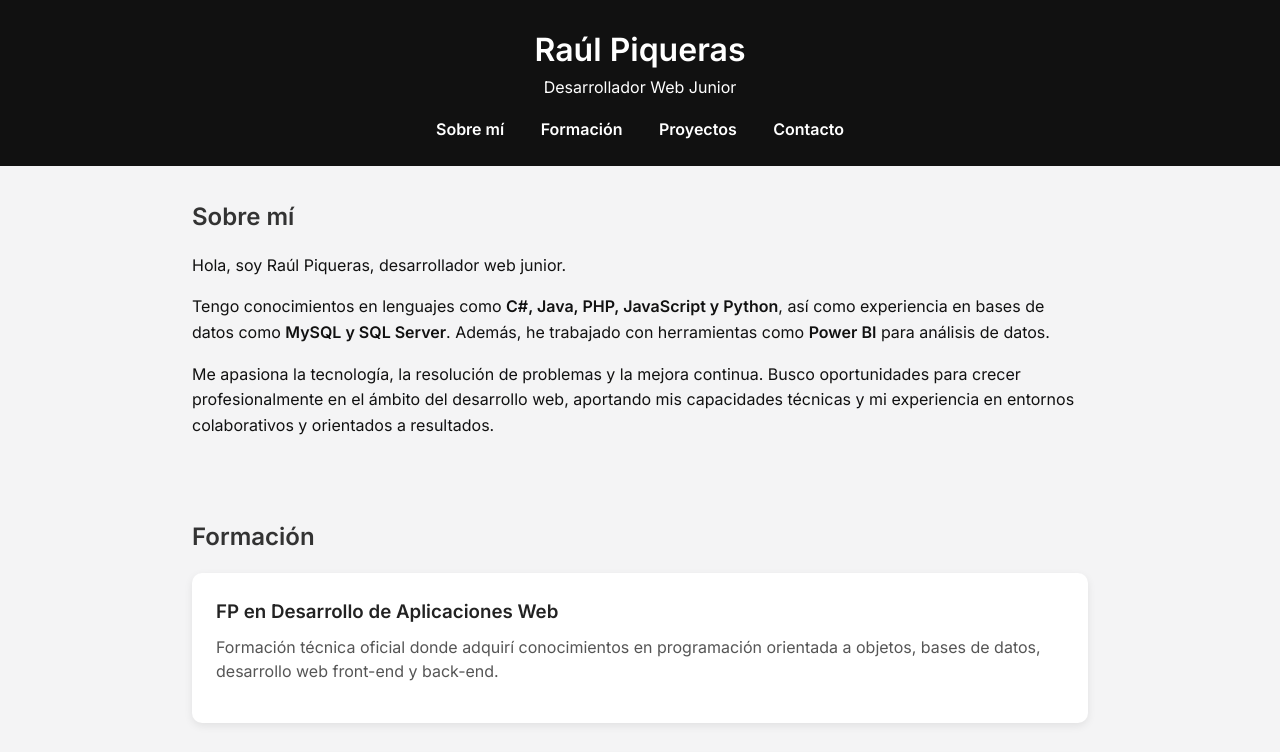
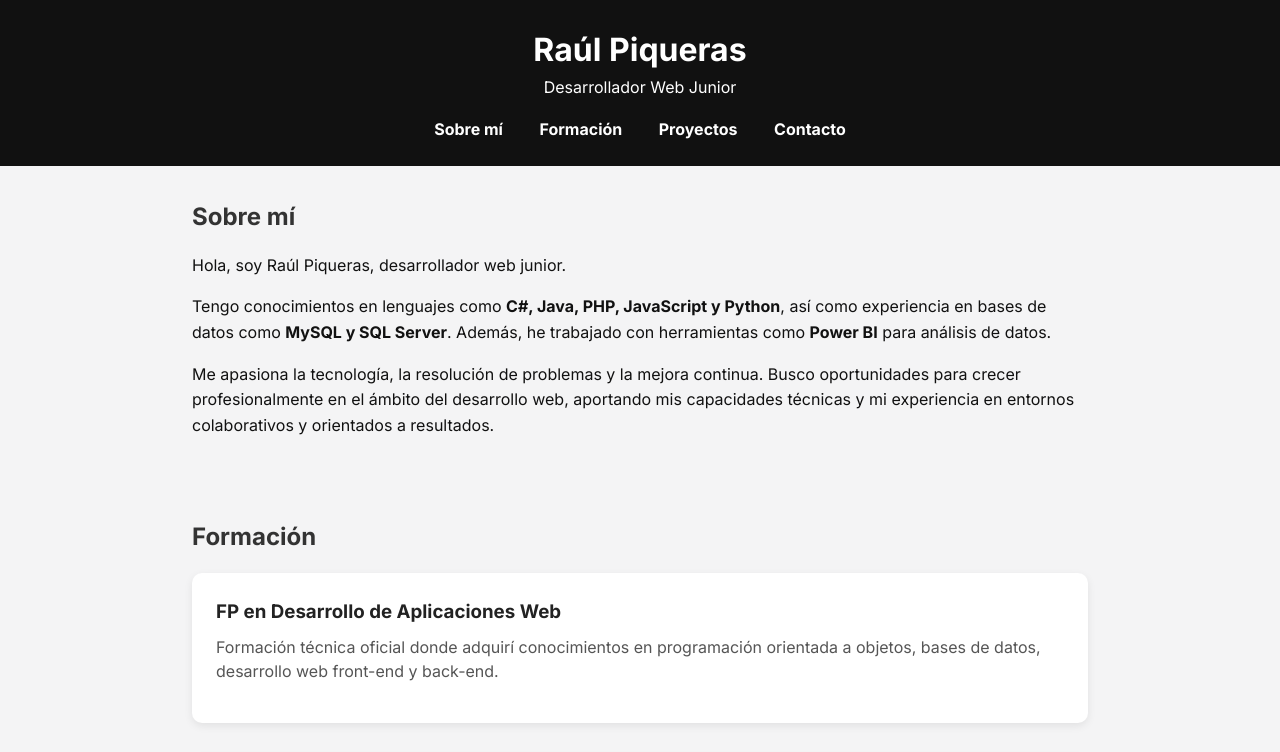
Before and after one commit to RaulPGr/portfolio, a plain HTML site: page index.html in a window 1280 px wide. Shown: the top 752 px of the page. Drawn offline with Linux system fonts and the light colour scheme.

```diff
--- a/index.html
+++ b/index.html
@@ -4,7 +4,8 @@
   <meta charset="UTF-8">
   <meta name="viewport" content="width=device-width, initial-scale=1.0">
   <title>Raúl | Desarrollador Web</title>
-  <link href="https://fonts.googleapis.com/css2?family=Inter:wght@400;600&display=swap" rel="stylesheet">
+  <link href="https://fonts.googleapis.com/css2?family=Inter:wght@400;500;700&display=swap" rel="stylesheet">
+
   <style>
     * {
       margin: 0; padding: 0; box-sizing: border-box;
```
